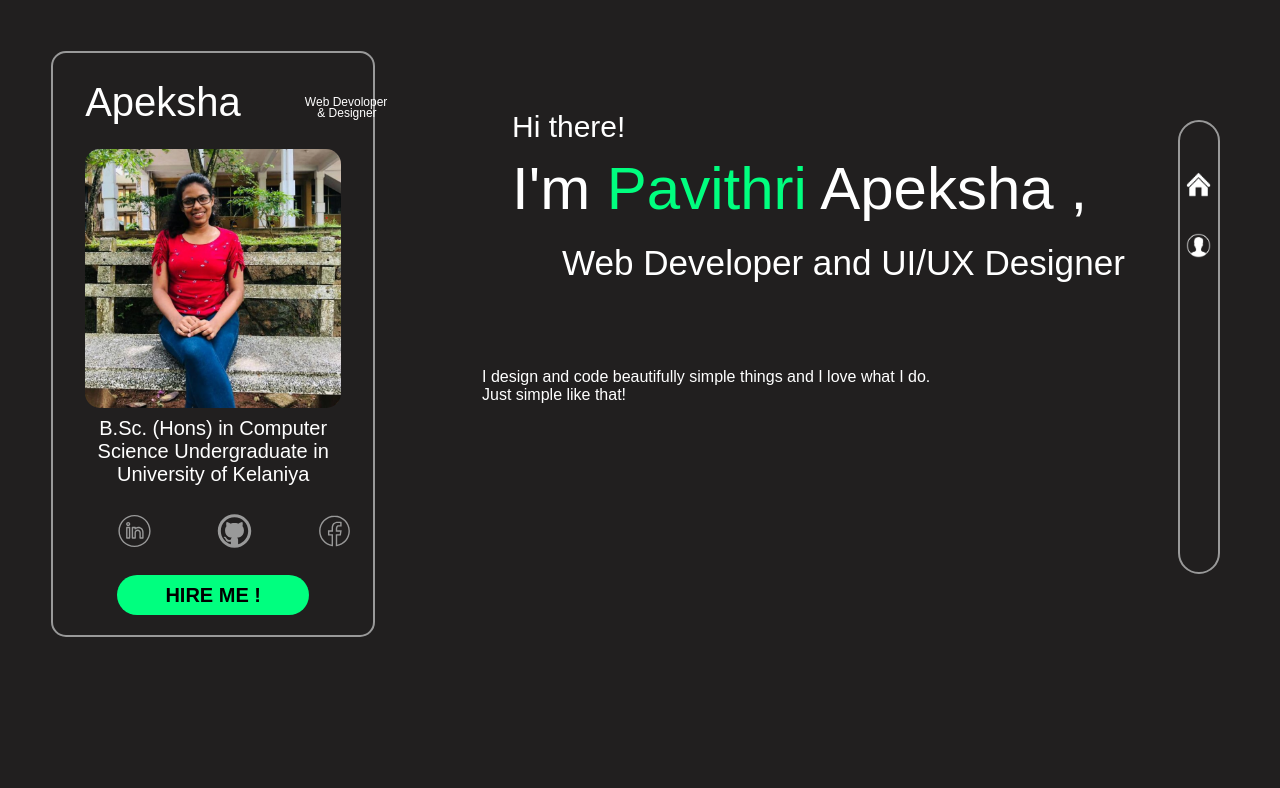
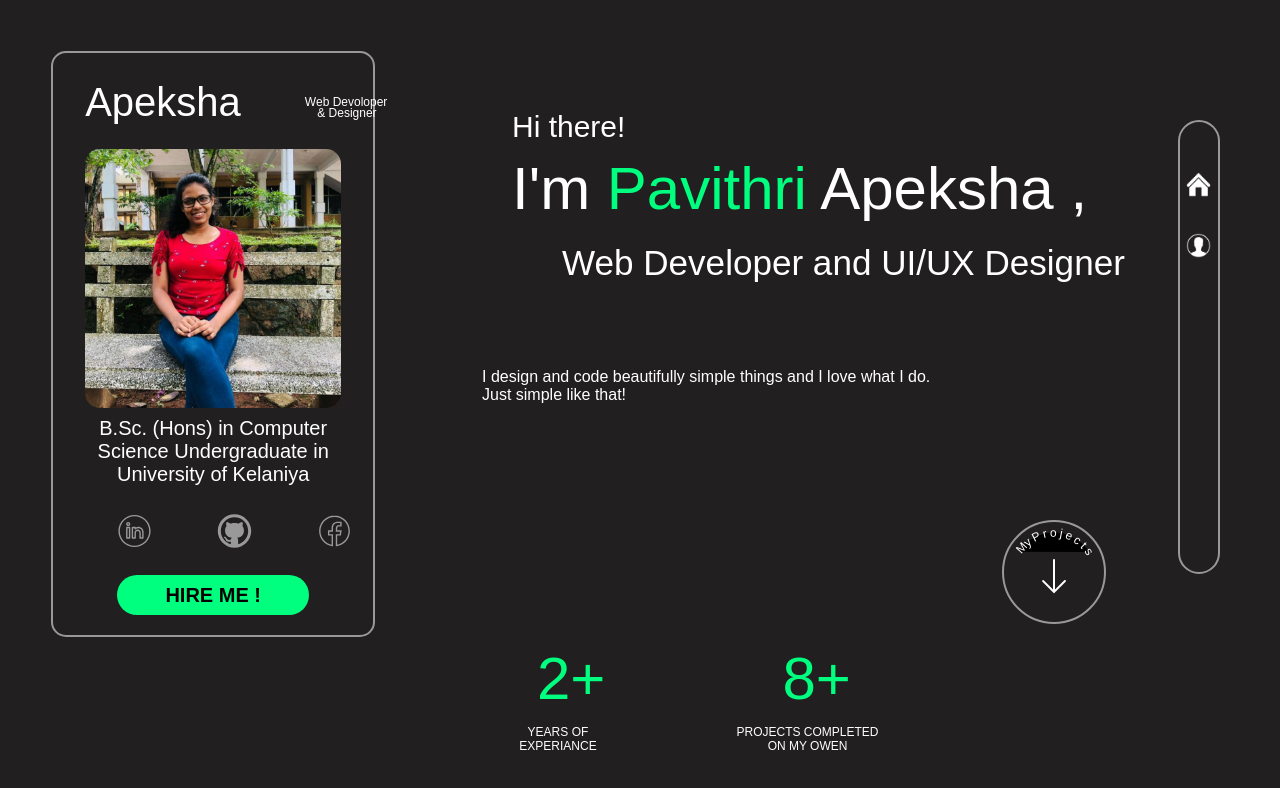
Before and after one commit to Apeksha-Badges/TechTrove, a plain HTML site: page index.html in a window 1280 px wide. Drawn offline with Linux system fonts and the light colour scheme.

Commit message:
Add project experience

```diff
--- a/index.html
+++ b/index.html
@@ -42,6 +42,27 @@
             <div class="into-me">
                 <p>I design and code beautifully simple things and I love what I do. Just simple like that!</p>
             </div>
+            <div class="circle">
+                <svg viewBox="0 0 500 500">
+                    <path id="curve" d="M73.2,148.6c4-6.1,65.5-96.8,178.6-95.6c111.3,1.2,170.8,90.3,175.1,97" />
+                    <text width="600" style="font-size: 60px; fill: white;" dy="20">
+                    <textPath xlink:href="#curve">
+                        My P r o j e c t s
+                    </textPath>
+                    </text>
+                </svg>
+                <img src="img/arrow.png" alt="arrow">
+            </div>
+            <div class="experiance">
+                <div class="number">
+                    <h2>2+</h2>
+                    <h2>8+</h2>
+                </div>
+                <div class="descrip">
+                    <p style="width: 15%;">YEARS OF EXPERIANCE</p>
+                    <p style="width: 25%;">PROJECTS COMPLETED ON MY OWEN</p>
+                </div>
+            </div>
         </div>
         <!--Side nav bar-->
         <div class="side-bar">
--- a/style.css
+++ b/style.css
@@ -12,7 +12,6 @@
 body{
     margin: 0;
     padding: 0;
-    overflow: hidden;
     background-color:var(--color-dark);
     color: var(--color-white);
     font-family: var(--font-family);
@@ -133,3 +132,50 @@ button{
     width: 75%;
     margin-left: -30px;
 }
+.circle{
+    position: relative;
+    top: 150px;
+    left: 80%;
+    border:var(--color-gray) solid 2px;
+    width: 100px;
+    height: 100px;
+    border-radius: 50%;
+    animation-timing-function: linear;
+}
+.circle svg{
+    animation-name: project;
+    animation-duration: 5s;
+    animation-iteration-count: infinite;
+}
+@keyframes project{
+    0% {
+        transform: rotate(0deg);
+    }
+
+    100% {
+        transform: rotate(360deg);
+    }
+}
+.circle img{
+    position: relative;
+    top: -75px;
+    left: 25px;
+}
+.experiance{
+    position: relative;
+    top: 170px;
+}
+.number h2{
+    display: inline-block;
+    font-size: 60px;
+    color: var(--color-green);
+    padding-right: 20%;
+    font-weight: 100;
+    margin: 0 25px;
+}
+.descrip p{
+    display: inline-block;
+    padding-right: 20%;
+    font-size: 12px;
+    text-align: center;
+}
```
Also changed, not shown: img/arrow.png (added).
